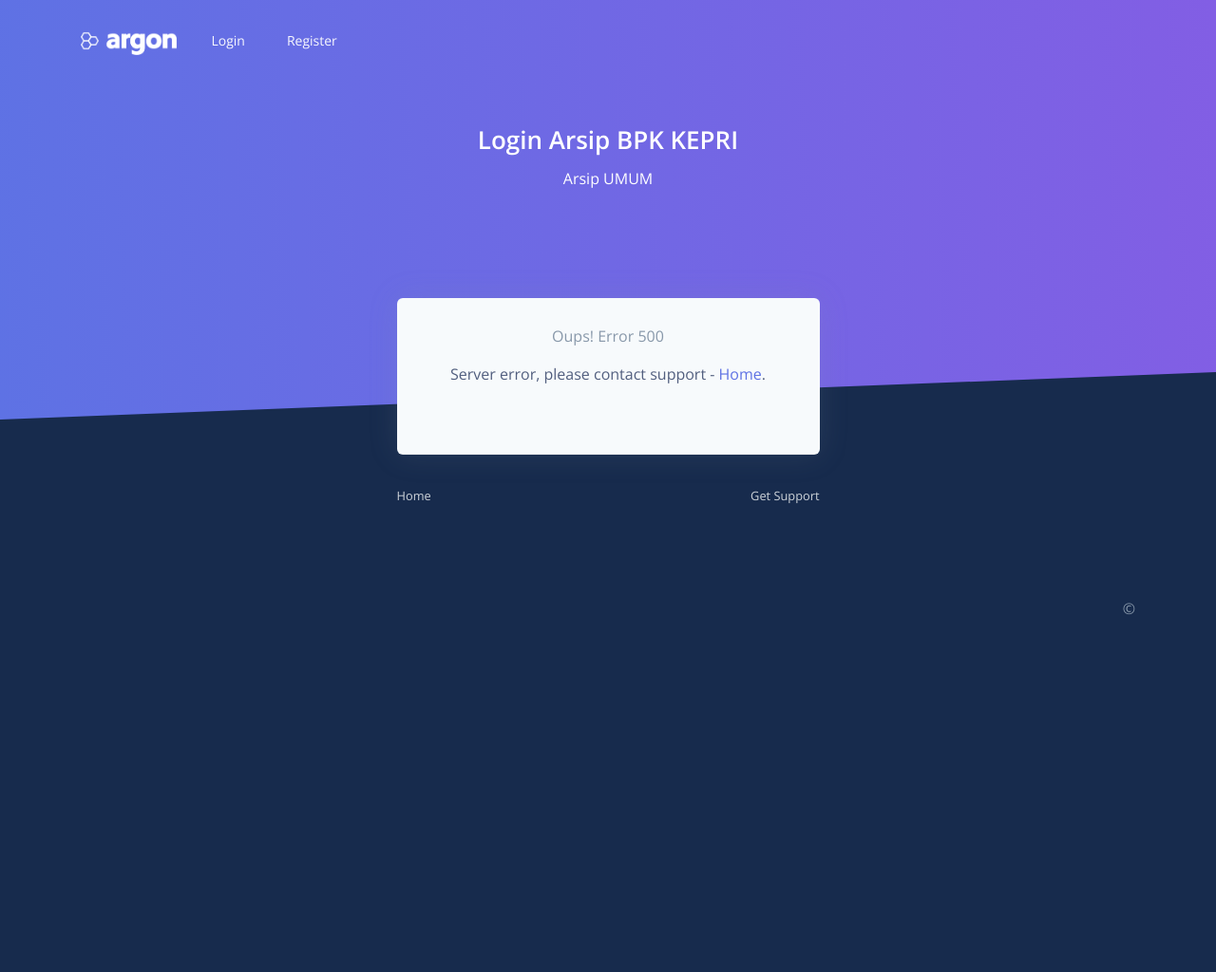
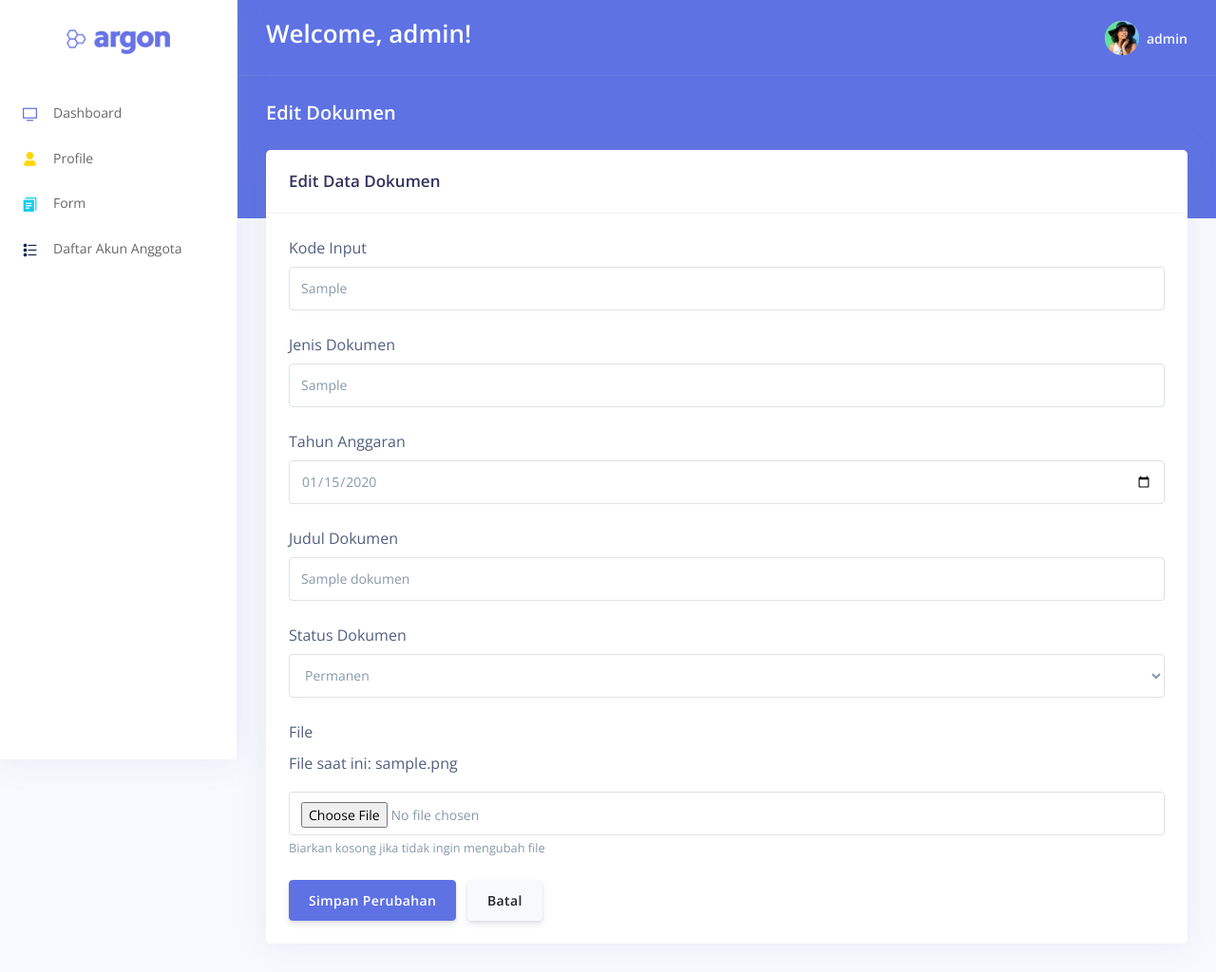
Before and after one commit to AlifNugraha17/Arsip, a Django app: page /edit/1/ in a window 1280 px wide. Shown: the whole page at 95% size. Before the commit the page ends 648 px from the top, so only its background shows below. Run offline with Django 3.2, Linux system fonts and the light colour scheme; a user stored in the database is signed in; tables that the repository leaves empty hold one stand-in row (values such as "Sample post"); some libraries are stand-ins or nearby versions.

Commit message:
Baru Index

```diff
--- a/apps/home/models.py
+++ b/apps/home/models.py
@@ -4,7 +4,7 @@ from django.utils import timezone
 
 
 class Dokumen(models.Model):
-    kode_input = models.CharField(max_length=4)
+    kode_input = models.CharField(max_length=25)
     jenis_dokumen = models.CharField(max_length=50)
     tahun_anggaran = models.DateField()
     judul_dokumen = models.CharField(max_length=255)
--- a/apps/home/urls.py
+++ b/apps/home/urls.py
@@ -10,7 +10,6 @@ from apps.home import views
 from . import views
 from .views import form_view
 
-
 urlpatterns = [
 
     # The home page
@@ -19,6 +18,8 @@ urlpatterns = [
     path('form/', views.form_view, name='form'),
     path('form.html', views.form_view, name='form_html'),
     path('users/', views.user_list, name='user_list'),
+    path('delete/<int:dokumen_id>/', views.delete_dokumen, name='delete_dokumen'),
+    path('edit/<int:dokumen_id>/', views.edit_dokumen, name='edit_dokumen'),
 
 
     # Matches any html file
--- a/apps/home/views.py
+++ b/apps/home/views.py
@@ -1,4 +1,7 @@
+import os
+
 from django import template
+from django.conf import settings
 from django.contrib import admin, messages
 from django.contrib.auth.decorators import login_required
 from django.contrib.auth.models import User
@@ -105,3 +108,57 @@ def pages(request):
     except:
         html_template = loader.get_template('home/page-500.html')
         return HttpResponse(html_template.render(context, request))
+
+@login_required(login_url="/login/")
+def delete_dokumen(request, dokumen_id):
+    if request.method == 'POST':
+        try:
+            dokumen = Dokumen.objects.get(id=dokumen_id)
+
+            # Delete the associated file if it exists
+            if dokumen.file:
+                if os.path.isfile(os.path.join(settings.MEDIA_ROOT, str(dokumen.file))):
+                    os.remove(os.path.join(settings.MEDIA_ROOT, str(dokumen.file)))
+
+            # Delete the database record
+            dokumen.delete()
+            messages.success(request, 'Dokumen berhasil dihapus!')
+
+        except Dokumen.DoesNotExist:
+            messages.error(request, 'Dokumen tidak ditemukan!')
+        except Exception as e:
+            messages.error(request, f'Terjadi kesalahan: {str(e)}')
+
+    return redirect('home')
+
+@login_required(login_url="/login/")
+def edit_dokumen(request, dokumen_id):
+    try:
+        dokumen = Dokumen.objects.get(id=dokumen_id)
+        if request.method == 'POST':
+            try:
+                # Update the document fields
+                dokumen.kode_input = request.POST.get('kode_input')
+                dokumen.jenis_dokumen = request.POST.get('jenis_dokumen')
+                dokumen.tahun_anggaran = request.POST.get('tahun_anggaran')
+                dokumen.judul_dokumen = request.POST.get('judul_dokumen')
+                dokumen.status_dokumen = request.POST.get('status_dokumen')
+
+                # Handle file upload if a new file is provided
+                if 'file' in request.FILES:
+                    # Delete old file if it exists
+                    if dokumen.file:
+                        if os.path.isfile(os.path.join(settings.MEDIA_ROOT, str(dokumen.file))):
+                            os.remove(os.path.join(settings.MEDIA_ROOT, str(dokumen.file)))
+                    dokumen.file = request.FILES['file']
+
+                dokumen.save()
+                messages.success(request, 'Dokumen berhasil diperbarui!')
+                return redirect('home')
+            except Exception as e:
+                messages.error(request, f'Terjadi kesalahan: {str(e)}')
+
+        return render(request, 'home/edit.html', {'dokumen': dokumen})
+    except Dokumen.DoesNotExist:
+        messages.error(request, 'Dokumen tidak ditemukan!')
+        return redirect('home')
--- /dev/null
+++ b/apps/templates/home/edit.html
@@ -0,0 +1,67 @@
+{% extends 'layouts/base.html' %}
+
+{% block title %}Edit Dokumen{% endblock title %}
+
+{% block content %}
+<div class="header bg-primary pb-6">
+    <div class="container-fluid">
+        <div class="header-body">
+            <div class="row align-items-center py-4">
+                <div class="col-lg-6 col-7">
+                    <h6 class="h2 text-white d-inline-block mb-0">Edit Dokumen</h6>
+                </div>
+            </div>
+        </div>
+    </div>
+</div>
+
+<div class="container-fluid mt--6">
+    <div class="row">
+        <div class="col">
+            <div class="card">
+                <div class="card-header">
+                    <h3 class="mb-0">Edit Data Dokumen</h3>
+                </div>
+                <div class="card-body">
+                    <form method="POST" enctype="multipart/form-data">
+                        {% csrf_token %}
+                        <div class="form-group">
+                            <label>Kode Input</label>
+                            <input type="text" class="form-control" name="kode_input" value="{{ dokumen.kode_input }}" required>
+                        </div>
+                        <div class="form-group">
+                            <label>Jenis Dokumen</label>
+                            <input type="text" class="form-control" name="jenis_dokumen" value="{{ dokumen.jenis_dokumen }}" required>
+                        </div>
+                        <div class="form-group">
+                            <label>Tahun Anggaran</label>
+                            <input type="date" class="form-control" name="tahun_anggaran" value="{{ dokumen.tahun_anggaran|date:'Y-m-d' }}" required>
+                        </div>
+                        <div class="form-group">
+                            <label>Judul Dokumen</label>
+                            <input type="text" class="form-control" name="judul_dokumen" value="{{ dokumen.judul_dokumen }}" required>
+                        </div>
+                        <div class="form-group">
+                            <label>Status Dokumen</label>
+                            <select class="form-control" name="status_dokumen" required>
+                                <option value="Permanen" {% if dokumen.status_dokumen == 'Permanen' %}selected{% endif %}>Permanen</option>
+                                <option value="Non Permanen" {% if dokumen.status_dokumen == 'Non Permanen' %}selected{% endif %}>Non Permanen</option>
+                            </select>
+                        </div>
+                        <div class="form-group">
+                            <label>File</label>
+                            {% if dokumen.file %}
+                                <p>File saat ini: {{ dokumen.file.name }}</p>
+                            {% endif %}
+                            <input type="file" class="form-control" name="file">
+                            <small class="form-text text-muted">Biarkan kosong jika tidak ingin mengubah file</small>
+                        </div>
+                        <button type="submit" class="btn btn-primary">Simpan Perubahan</button>
+                        <a href="{% url 'home' %}" class="btn btn-secondary">Batal</a>
+                    </form>
+                </div>
+            </div>
+        </div>
+    </div>
+</div>
+{% endblock content %}
--- a/apps/templates/home/index.html
+++ b/apps/templates/home/index.html
@@ -147,12 +147,12 @@
                                       </a>
 
                                       <!-- Tombol Edit -->
-                                      <a href="#" class="btn btn-sm btn-success" title="Edit">
+                                      <a href="{% url 'edit_dokumen' dokumen.id %}" class="btn btn-sm btn-success" title="Edit">
                                           <i class="fas fa-edit"></i>
                                       </a>
 
                                       <!-- Tombol Hapus -->
-                                      <form action="#" method="post" class="d-inline" onsubmit="return confirm('Apakah Anda yakin ingin menghapus item ini?')">
+                                      <form action="{% url 'delete_dokumen' dokumen.id %}" method="post" class="d-inline" onsubmit="return confirm('Apakah Anda yakin ingin menghapus dokumen ini?')">
                                           {% csrf_token %}
                                           <button type="submit" class="btn btn-sm btn-danger" title="Hapus">
                                               <i class="fas fa-trash"></i>
```
Also changed, not shown: apps/templates/home/form.html (+1 -6 lines), apps/home/migrations/0004_alter_dokumen_kode_input.py (added), 5 other files.
